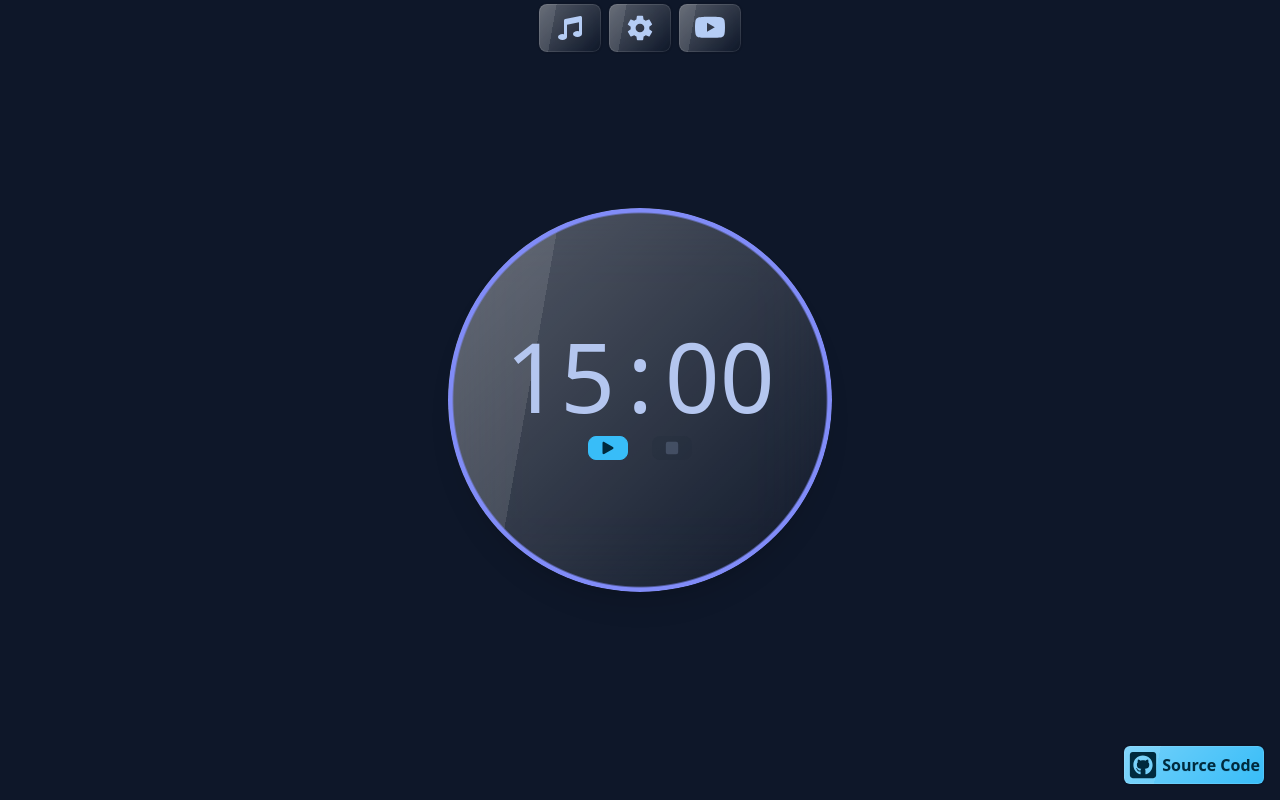
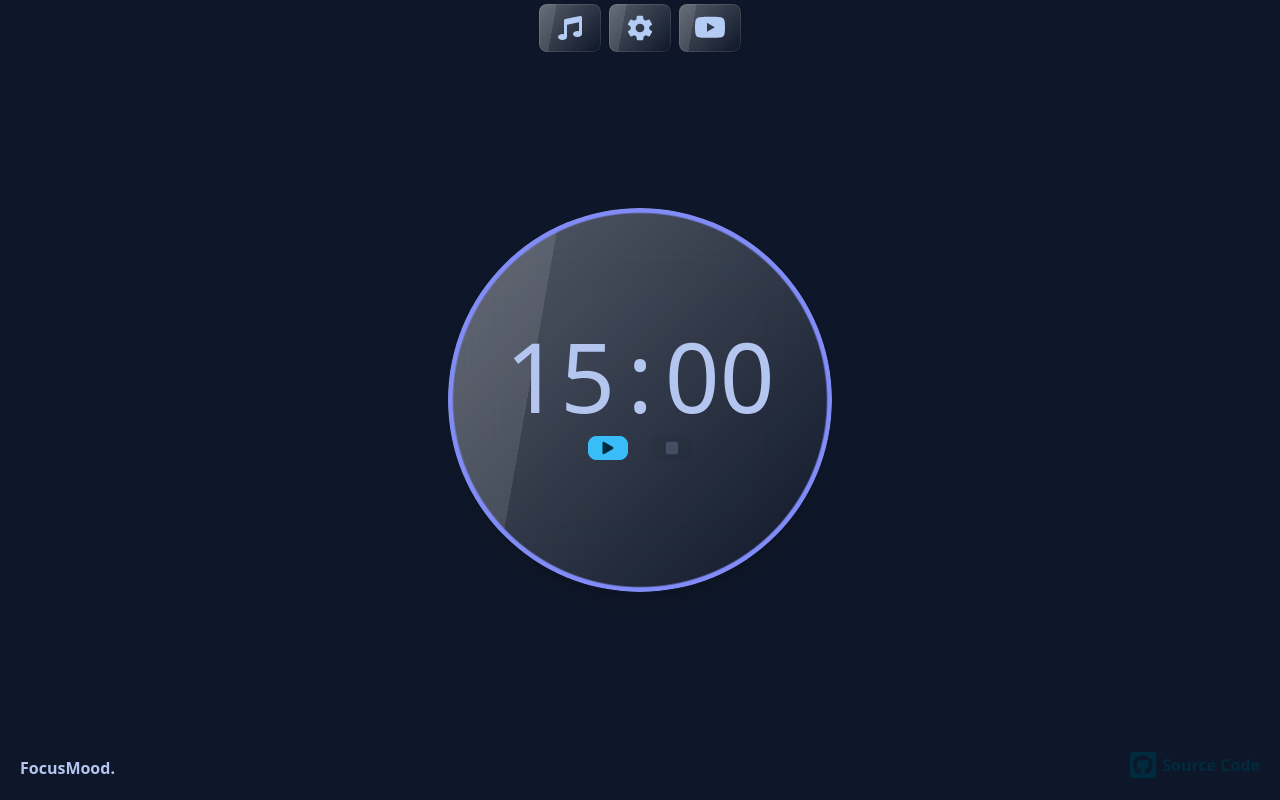
Before and after one commit to ichala/FocusMood, a React (Create React App) app: page / in a window 1280 px wide. Built offline with nearby package versions, Linux system fonts and the light colour scheme.

Commit message:
Add Water Mark

```diff
--- a/src/Components/Github/Github.jsx
+++ b/src/Components/Github/Github.jsx
@@ -2,14 +2,21 @@ import React from 'react';
 import { FaGithubSquare } from 'react-icons/fa';
 
 const Github = () => (
-  <div className="absolute glass bottom-4 right-4  bg-primary text-primary-content rounded-md p-1 font-semibold">
-    <a href="https://github.com/ichala/FocusMood" target="_blank" rel="noreferrer">
+  <>
+    <div className="absolute  bottom-4 right-4   text-primary-content  p-1 font-semibold">
+      <a href="https://github.com/ichala/FocusMood" target="_blank" rel="noreferrer">
+        <div className="flex gap-1 items-center">
+          <FaGithubSquare size={30} />
+          Source Code
+        </div>
+      </a>
+    </div>
+    <div className="absolute  bottom-4 left-4   p-1 font-semibold">
       <div className="flex gap-1 items-center">
-        <FaGithubSquare size={30} />
-        Source Code
+        FocusMood.
       </div>
-    </a>
-  </div>
+    </div>
+  </>
 );
 
 export default Github;
```
